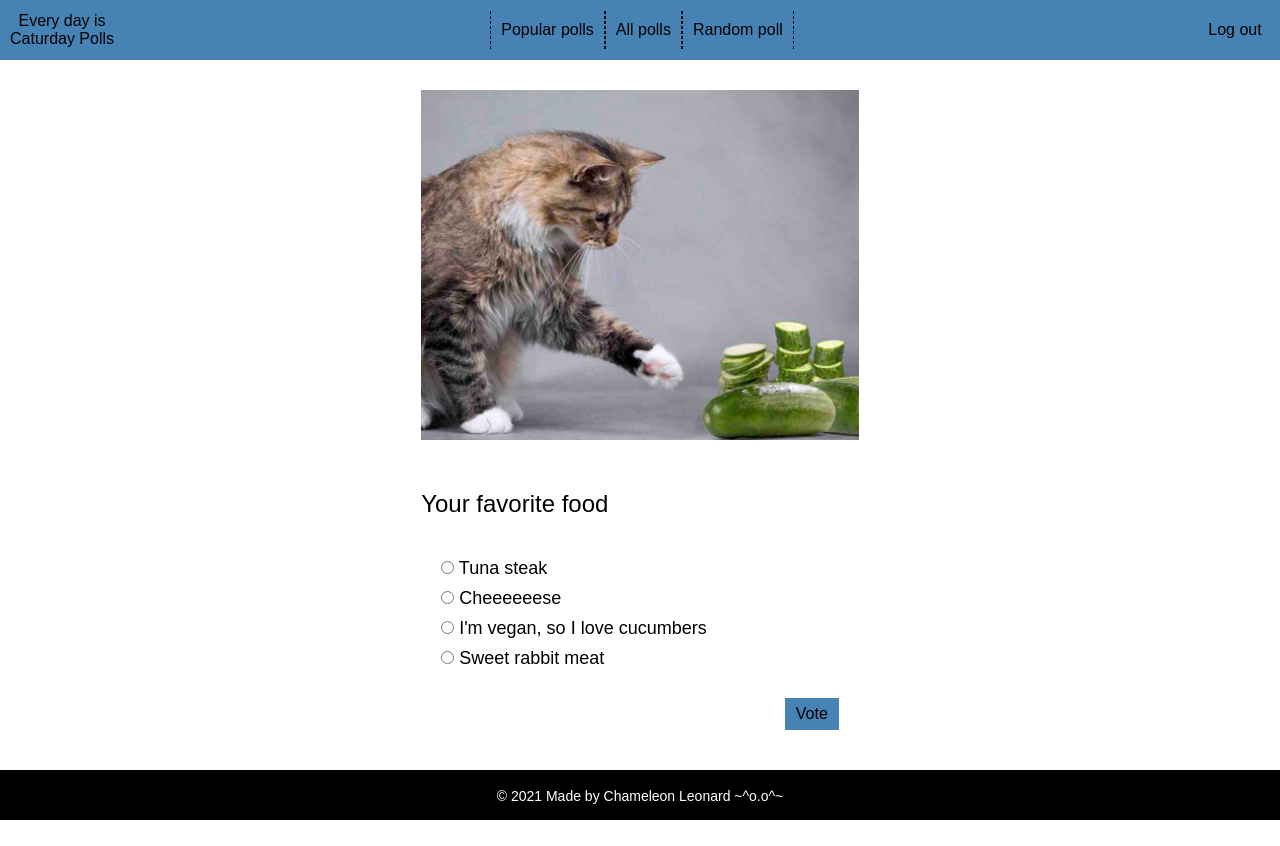
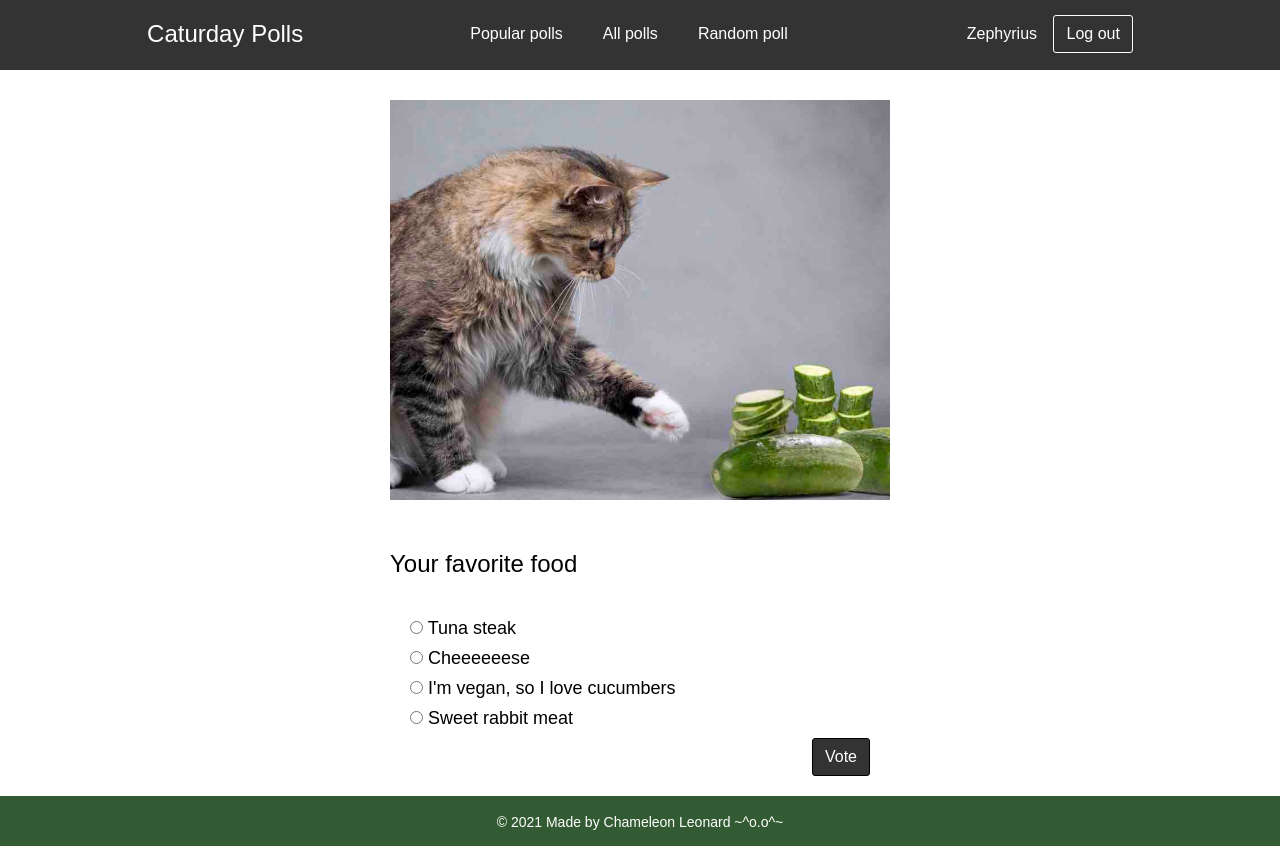
Before and after one commit to ChameleonLeo/Caturday, a Django app: page /polls/1/ in a window 1280 px wide. Before the commit the page ends 820 px from the top, so only its background shows below. Run offline with Django 3.2, Linux system fonts and the light colour scheme; a user stored in the database is signed in; data comes from the database, SQL or seed files in the repository; both versions use the stored data as it was after the commit.

Commit message:
Some style modifications at every app of project

```diff
--- a/Caturday/settings.py
+++ b/Caturday/settings.py
@@ -16,6 +16,8 @@ environ.Env.read_env()
 
 # SECURITY WARNING: keep the secret key used in production secret!
 SECRET_KEY = env('SECRET_KEY')
+
+# SECRET_KEY = os.environ.get('DJANGO_SECRET_KEY', 'cg#p$g+j9tax!#a3cup@1$8obt2_+&k3q+pmu)5%asj6yjpkag')
 
 # SECURITY WARNING: don't run with debug turned on in production!
 # DEBUG = True
@@ -136,7 +138,7 @@ EMAIL_BACKEND = 'django.core.mail.backends.console.EmailBackend'
 
 
 # Heroku: Update database configuration from $DATABASE_URL.
-db_from_env = dj_database_url.config(conn_max_age=500)
+db_from_env = dj_database_url.config()  # conn_max_age=500)
 DATABASES['default'].update(db_from_env)
 # DATABASES['default'] = dj_database_url.config(default='postgres://...')
 # DATABASES['default'] = dj_database_url.parse('postgres://...', conn_max_age=600)
--- a/catblogs/templates/catblogs/base.html
+++ b/catblogs/templates/catblogs/base.html
@@ -4,8 +4,6 @@
 <head>
     <title>Blogs</title>
     <meta charset="UTF-8">
-    <meta name="description" content="Site created for practice while studying">
-    <meta name="author" content="Ralenko S.">
     <link rel="stylesheet" type="text/css" href="{% static 'catblogs/css/style.css' %}">
     <link rel="icon" type="image" href="{% static 'catblogs/images/icon1.jpg' %}">
 </head>
@@ -14,7 +12,7 @@
     <header class="header">
         <div class="header-wrapper">
             <div class="logo">
-                <a href="/">Every day is Caturday Blogs</a>
+                <a href="/">Caturday Blogs</a>
             </div>
 
             <div class="login">
--- a/catpolls/static/catpolls/css/style.css
+++ b/catpolls/static/catpolls/css/style.css
@@ -18,17 +18,22 @@ body {
   justify-content: space-between;
   align-items: center;
 }
+::selection {
+  background: rgba(0, 50, 0, .6);
+}
 
 .header {
-background-color: steelblue;
-  height: 60px;
+  background-color: rgba(0, 0, 0, .8);
+  min-height: 70px;
   width: 100%;
+  display: flex;
+  justify-content: center;
 }
 .header-wrapper {
   height: 100%;
+  width: 100%;
   display: flex;
-  flex-wrap: row wrap;
-  justify-content: space-between;
+  justify-content: space-evenly;
   align-items: center;
 }
 
@@ -39,33 +44,43 @@ background-color: steelblue;
 }
 .logo a {
   text-decoration: none;
-  color: black;
-  font-size: 16px;
+  color: #fff;
+  font-size: 24px;
 }
 
 .login-wrapper{
-  min-width: 100px;
+  min-width: 156px;
   margin: 0 10px;
 }
 .login {
   float: right;
+}
+
+.user {
+  display: inline-block;
+  padding: 12px;
+  color: #fff;
+}
+.button {
+  display: inline-block;
+  padding: 9px 12px;
+  border-radius: 3px;
+  border: 1px solid #fff;
   font-size: 16px;
-  width: 70px;
-  min-height: 32px;
   text-align: center;
 }
-.login:hover {
-  background-color: lightblue;
+.button:hover {
+  background-color: rgba(0, 50, 0, .8);
 }
-.login:active {
-  background: white;
-  }
-.login p {
-  padding: 9px 0;
+.button:active {
+  background: #fff;
 }
-.login a {
+.button:active a {
+  color: #000;
+}
+.button a {
   text-decoration: none;
-  color: black;
+  color: #fff;
 }
 
 .nav-ul {
@@ -75,26 +90,24 @@ background-color: steelblue;
 }
 nav li {
   list-style-type: none;
-  padding: 10px;
+  padding: 20px;
   margin: 5px 0px;
-  border-right: 1px dashed #000;
-  border-left: 1px dashed #000;
 }
 .nav-ul a {
   text-decoration: none;
-  color: #000;
+  color: #fff;
   font-size: 16px;
 }
 .nav-ul a:hover {
-  color: lightblue;
+  background-color: rgba(0, 50, 0, .6);
 }
+
 
 .content-wrapper {
   max-width: 500px;
   display: flex;
   flex-flow: wrap;
   flex-direction: column;
-  /*justify-content: center;*/
 }
 
 /* polls list page */
@@ -102,8 +115,8 @@ nav li {
   display: block;
   float: center;
   margin: 30px auto;
-  max-height: 350px;
-  width: auto;
+  max-height: 400px;
+  max-width: 100%;
 }
 
 .question-list ul {
@@ -160,18 +173,23 @@ nav li {
   height: 30px;
 }
 
-.button input {
-  background-color: steelblue;
-  padding: 7px 11px;
-  margin: 20px 0;
+button {
   float: right;
+  padding: 9px 12px;
+  background-color: rgba(0, 0, 0, .8);
+  color: #fff;
+  border: 1px solid #000;
+  border-radius: 3px;
   font-size: 16px;
-  border: none;
+  text-align: center;
   cursor: pointer;
 }
-.button input:hover {
-  background-color: lightblue;
-  border: none;
+button:hover {
+  background-color: rgba(0, 50, 0, .8);
+}
+button:active {
+  background: #fff;
+  color: #000;
 }
 
 /* polls results page */
@@ -194,7 +212,8 @@ nav li {
 
 
 .footer {
-  background-color: #000;
+  width: 100%;
+  background-color: rgba(0, 50, 0, .8);
   color: #fff;
   width: 100%;
   height: 50px;
--- a/catpolls/templates/catpolls/detail.html
+++ b/catpolls/templates/catpolls/detail.html
@@ -21,8 +21,8 @@
                     <label for="cachoice{{ forloop.counter }}">{{ cachoice.cachoice_text }}</label><br />
                 </div>
             {% endfor %}
-            <div class="button">
-                <input type="submit" value="Vote" />
+            <div class="vote-button">
+                <button type="submit">Vote</button>
             </div>
         </form>
     </div>
--- a/catpolls/templates/catpolls/index.html
+++ b/catpolls/templates/catpolls/index.html
@@ -12,7 +12,7 @@
     <header class="header">
         <div class="header-wrapper">
             <div class="logo">
-                <a href="/">Every day is <br>Caturday Polls</a>
+                <a href="/">Caturday Polls</a>
             </div>
 
             <div class="nav-wrapper">
@@ -21,7 +21,6 @@
                         <a href="{% url 'catpolls:popular' %}"><li>Popular polls</li></a>
                         <a href="/polls"><li>All polls</li></a>
                         <a href="{% url 'catpolls:random' %}"><li>Random poll</li></a>
-
                     </ul>
                 </nav>
             </div>
@@ -29,14 +28,16 @@
             <div class="login-wrapper">
                 <div class="login">
                     {% if not user.is_authenticated %}
-                    <p><a href="/accounts/login?next={{request.path}}">Log in</a></p>
+                    <div class="button"><a href="/accounts/login?next={{request.path}}">Log in</a></div>
                     {% elif user.is_authenticated %}
-                    <p><a href="/accounts/logout">Log out</a></p>
+                    <div class="user">{{ user.get_username }}</div>
+                    <div class="button"><a href="/accounts/logout">Log out</a></div>
                     {% endif %}
                 </div>
             </div>
         </div>
     </header>
+
     <div class="content-wrapper">
         {% block content %}
         {% endblock %}
```
Also changed, not shown: catblogs/static/catblogs/css/style.css (+59 -57 lines), homepage/static/homepage/style.css (+9 -3 lines), homepage/templates/homepage/index.html (+26 -12 lines), omnipotenthoth/static/omnipotenthoth/css/style.css (+16 -7 lines), omnipotenthoth/templates/omnipotenthoth/index.html (+5 -3 lines), db.sqlite3.
